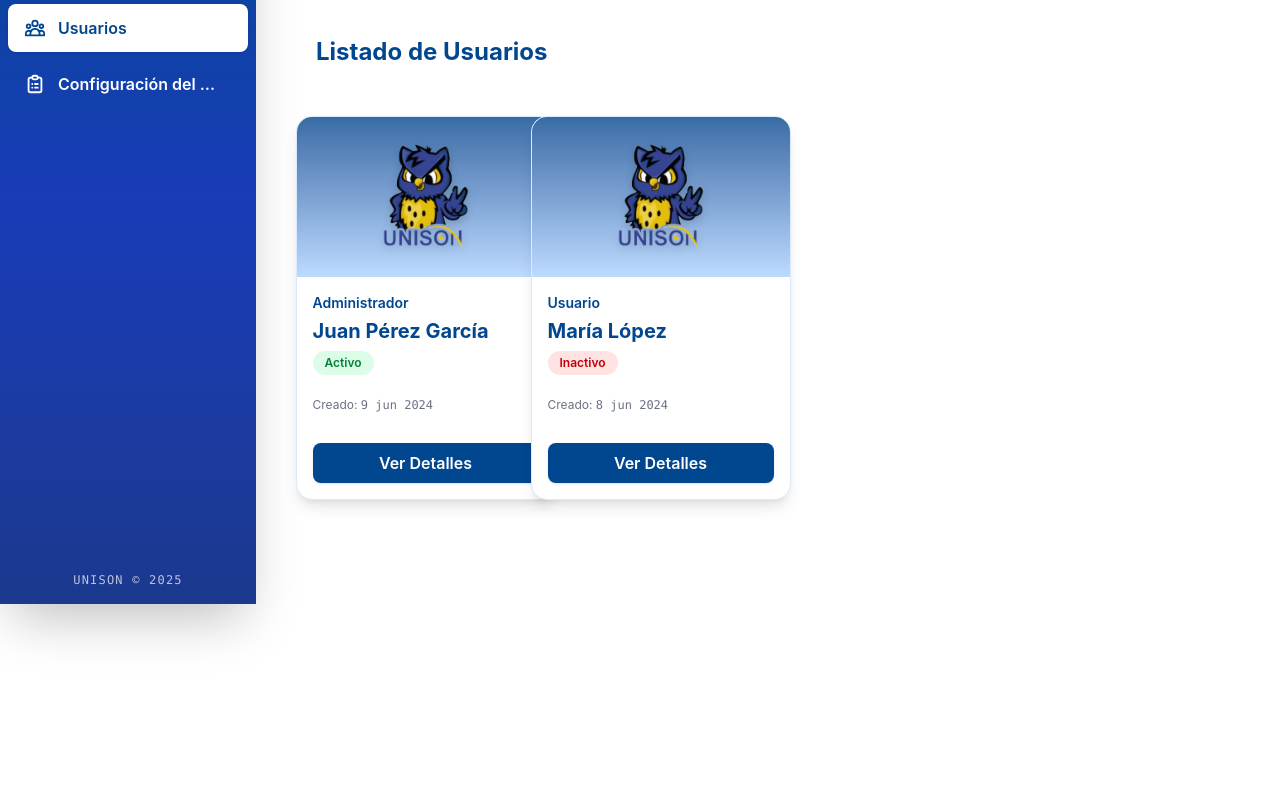
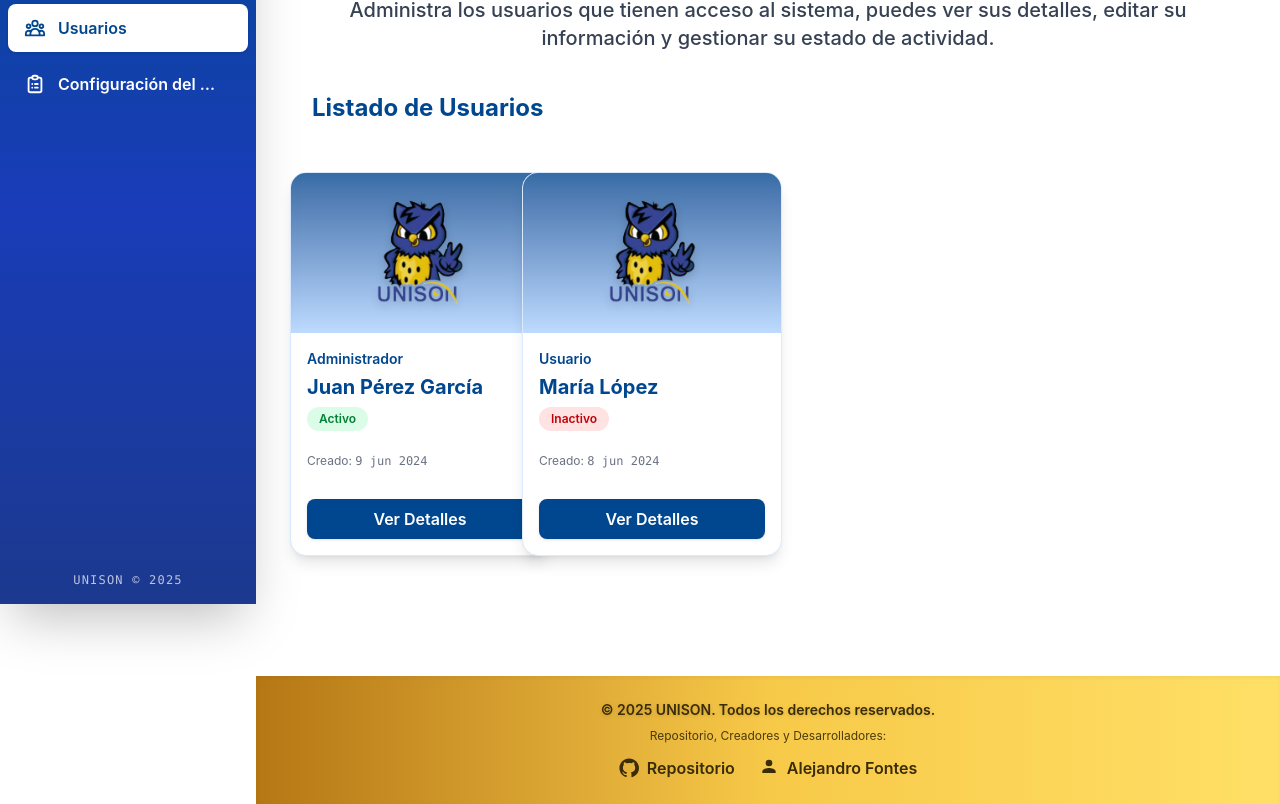
Before and after one commit to desarrolloisw/Transformaci-n-Digital, a React (Vite) app in the folder frontend/: page /users in a window 1280 px wide. Shown: the part 196-1000 px from the top of the page. Before the commit the page ends 800 px from the top, so only its background shows below. Built offline with nearby package versions, Linux system fonts and the light colour scheme.

Commit message:
Cambiar el sidebar y logout bar como layout y uso  de este en todas las pages, también se agregó un footer

```diff
--- /dev/null
+++ b/frontend/src/components/ui/Footer.jsx
@@ -0,0 +1,40 @@
+export const Footer = () => {
+  return (
+    <footer className="w-full bg-gradient-to-r from-[#b57714] via-[#f7c948] to-[#ffe066] py-6 shadow-inner">
+      <div className="container mx-auto flex flex-col items-center justify-center text-center">
+        <p className="text-sm font-semibold text-[#3a2c06] drop-shadow">
+          &copy; {new Date().getFullYear()} UNISON. Todos los derechos reservados.
+        </p>
+        <p className="text-xs mt-2 text-[#3a2c06]/90 flex items-center gap-1">
+          Repositorio, Creadores y Desarrolladores:
+        </p>
+        <div className="mt-3 flex gap-6">
+          <a
+            href="https://github.com/desarrolloisw/Transformaci-n-Digital"
+            target="_blank"
+            rel="noopener noreferrer"
+            className="text-[#3a2c06] hover:text-[#00478f] transition-colors font-semibold flex items-center gap-2"
+            aria-label="Repositorio en GitHub"
+          >
+            <svg className="w-5 h-5 inline" fill="currentColor" viewBox="0 0 24 24">
+              <path d="M12 .5C5.73.5.5 5.73.5 12c0 5.08 3.29 9.39 7.86 10.91.58.11.79-.25.79-.56 0-.28-.01-1.02-.02-2-3.2.7-3.88-1.54-3.88-1.54-.53-1.34-1.3-1.7-1.3-1.7-1.06-.72.08-.71.08-.71 1.17.08 1.79 1.2 1.79 1.2 1.04 1.78 2.73 1.27 3.4.97.11-.75.41-1.27.74-1.56-2.56-.29-5.26-1.28-5.26-5.7 0-1.26.45-2.29 1.19-3.1-.12-.29-.52-1.46.11-3.05 0 0 .97-.31 3.18 1.18a11.1 11.1 0 0 1 2.9-.39c.98 0 1.97.13 2.9.39 2.2-1.49 3.17-1.18 3.17-1.18.63 1.59.23 2.76.11 3.05.74.81 1.19 1.84 1.19 3.1 0 4.43-2.7 5.41-5.27 5.7.42.36.79 1.08.79 2.18 0 1.58-.01 2.85-.01 3.24 0 .31.21.67.8.56C20.71 21.39 24 17.08 24 12c0-6.27-5.23-11.5-12-11.5z"/>
+            </svg>
+            Repositorio
+          </a>
+          <a
+            href="https://github.com/alexfonfdz"
+            target="_blank"
+            rel="noopener noreferrer"
+            className="text-[#3a2c06] hover:text-[#00478f] transition-colors font-semibold flex items-center gap-2"
+            aria-label="Perfil de Alex Fonseca"
+          >
+            <svg className="w-5 h-5 inline" fill="currentColor" viewBox="0 0 24 24">
+              <path d="M12 12c2.7 0 8 1.34 8 4v2H4v-2c0-2.66 5.3-4 8-4zm0-2a4 4 0 1 0 0-8 4 4 0 0 0 0 8z"/>
+            </svg>
+            Alejandro Fontes
+          </a>
+        </div>
+      </div>
+    </footer>
+  );
+}
--- a/frontend/src/components/ui/Sidebar.jsx
+++ b/frontend/src/components/ui/Sidebar.jsx
@@ -81,7 +81,7 @@ export const Sidebar = () => {
         </div>
       </aside>
       {/* Espaciador para el contenido */}
-      <div className={`${open ? "w-65 md:w-69" : "w-5"} transition-all duration-300`} />
+      <div className={`${open ? "w-60 md:w-64" : "w-0"} transition-all duration-300`} />
     </>
   );
 };
--- /dev/null
+++ b/frontend/src/layout/PrincipalLayout.jsx
@@ -0,0 +1,19 @@
+import { Sidebar } from "../components/ui/Sidebar";
+import { LogoutBar } from "../components/ui/LogoutBar";
+import { Outlet } from "react-router-dom";
+import { Footer } from "../components/ui/Footer";
+
+export function PrincipalLayout() {
+  return (
+    <div className="flex min-h-screen bg-white overflow-x-hidden">
+      <Sidebar />
+      <div className="flex flex-col flex-1">
+        <LogoutBar username="Juan Pérez" />
+        <main className="flex-grow p-4 pt-14 transition-all duration-300">
+          <Outlet />
+        </main>
+        <Footer />
+      </div>
+    </div>
+  );
+}
--- a/frontend/src/pages/ChatbotConfigPage.jsx
+++ b/frontend/src/pages/ChatbotConfigPage.jsx
@@ -1,16 +1,8 @@
-import { Sidebar } from "../components/ui/Sidebar";
-import { LogoutBar } from "../components/ui/LogoutBar";
 import { NavLink, Outlet } from "react-router-dom";
-import { useState } from "react";
 
 export function ChatbotConfig() {
-  // Estado para saber si la sidebar está abierta o cerrada
-  const [sidebarOpen, setSidebarOpen] = useState(true);
-
   return (
     <div className="flex min-h-screen bg-white overflow-x-hidden">
-      <Sidebar open={sidebarOpen} setOpen={setSidebarOpen} />
-      <LogoutBar username="Juan Pérez" />
       <main className="flex-1 w-full mt-5 px-4 md:px-10 py-10 pt-14 transition-all duration-300">
         <div className="process max-w-7xl mx-auto">
           <h1 className="text-4xl md:text-5xl font-extrabold text-[#00478f] mb-3 drop-shadow-sm text-center">
--- a/frontend/src/pages/Dashboard.jsx
+++ b/frontend/src/pages/Dashboard.jsx
@@ -1,12 +1,8 @@
-import { Sidebar } from "../components/ui/Sidebar";
-import { LogoutBar } from "../components/ui/LogoutBar";
 import { NavLink, Outlet } from "react-router-dom";
 
 export function Dashboard() {
   return (
     <div className="flex min-h-screen bg-white overflow-x-hidden">
-      <Sidebar />
-      <LogoutBar username="Juan Pérez" />
       <main className="flex-1 w-full mt-5 px-4 md:px-10 py-10 pt-14 transition-all duration-300">
         <div className="dashboard max-w-7xl mx-auto">
           <h1 className="text-4xl md:text-5xl font-extrabold text-[#00478f] mb-3 drop-shadow-sm text-center">
--- a/frontend/src/pages/Users.jsx
+++ b/frontend/src/pages/Users.jsx
@@ -1,9 +1,6 @@
 import { NotResults } from "../components/notFound/NotResults";
 import { CardUser } from "../components/user/CardUser";
 import { getGridClass } from "../libs/functions.lib.js";
-import { Sidebar } from "../components/ui/Sidebar";
-import { LogoutBar } from "../components/ui/LogoutBar";
-import { useState } from "react";
 
 export function Users() {
   const users = [
@@ -33,12 +30,8 @@ export function Users() {
     }
   ];
 
-  const [sidebarOpen, setSidebarOpen] = useState(true);
-
   return (
     <div className="flex min-h-screen bg-white overflow-x-hidden">
-      <Sidebar open={sidebarOpen} setOpen={setSidebarOpen} />
-      <LogoutBar username="Juan Pérez" />
       <main className="flex-1 w-full mt-5 px-4 md:px-10 py-10 pt-14 transition-all duration-300">
         <div className="users max-w-7xl mx-auto">
           <h1 className="text-4xl md:text-5xl font-extrabold text-[#00478f] mb-3 drop-shadow-sm text-center">
--- a/frontend/src/routes/routes.jsx
+++ b/frontend/src/routes/routes.jsx
@@ -1,4 +1,5 @@
 import { BrowserRouter, Routes, Route, Navigate } from 'react-router-dom';
+import { PrincipalLayout } from '../layout/PrincipalLayout';
 import { Dashboard } from '../pages/Dashboard';
 import { Login } from '../pages/Login';
 import { Process } from '../components/chatbotConfig/Process';
@@ -16,14 +17,15 @@ import { CategoryDetails } from '../pages/CategoryDetails';
 export const MyRoutes = () => (
   <BrowserRouter>
     <Routes>
-            <Route path="/" element={<Dashboard />} >
-                <Route index element={<Navigate to="dashboard/processes"  replace />} />
-                <Route index path="dashboard/processes" element={<DashboardProcess />} />
+      <Route element={<PrincipalLayout />}>
+        <Route path="/" element={<Dashboard />}>
+          <Route index element={<Navigate to="dashboard/processes" replace />} />
+          <Route path="dashboard/processes" element={<DashboardProcess />} />
           <Route path="dashboard/categories" element={<DashboardCategories />} />
           <Route path="dashboard/categoriesbyprocess" element={<DashboardCategoriesByProcess />} />
         </Route>
         <Route path="/login" element={<Login />} />
-            <Route path='/chatbot-config' element={<ChatbotConfig />} >
+        <Route path='/chatbot-config' element={<ChatbotConfig />}>
           <Route index element={<Navigate to="processes" replace />} />
           <Route path='processes' element={<Process />} />
           <Route path='categories' element={<Categories />} />
@@ -33,6 +35,7 @@ export const MyRoutes = () => (
         <Route path="/users" element={<Users />} />
         <Route path="/user/:id" element={<UserDetails />} />
         <Route path="*" element={<Page404 />} />
+      </Route>
     </Routes>
   </BrowserRouter>
-)
+);
```
Lines whose indentation alone changed are shown as unchanged.
